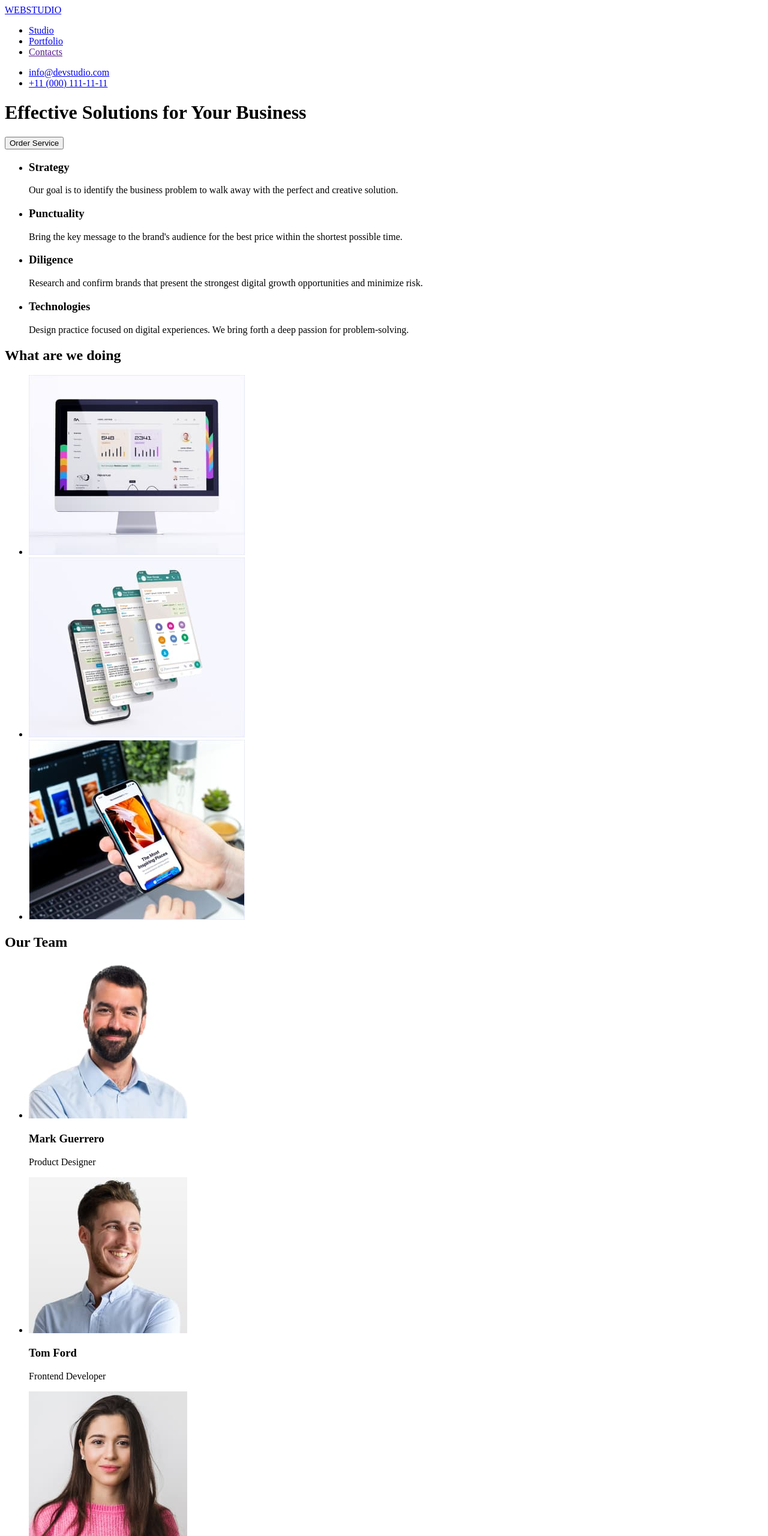
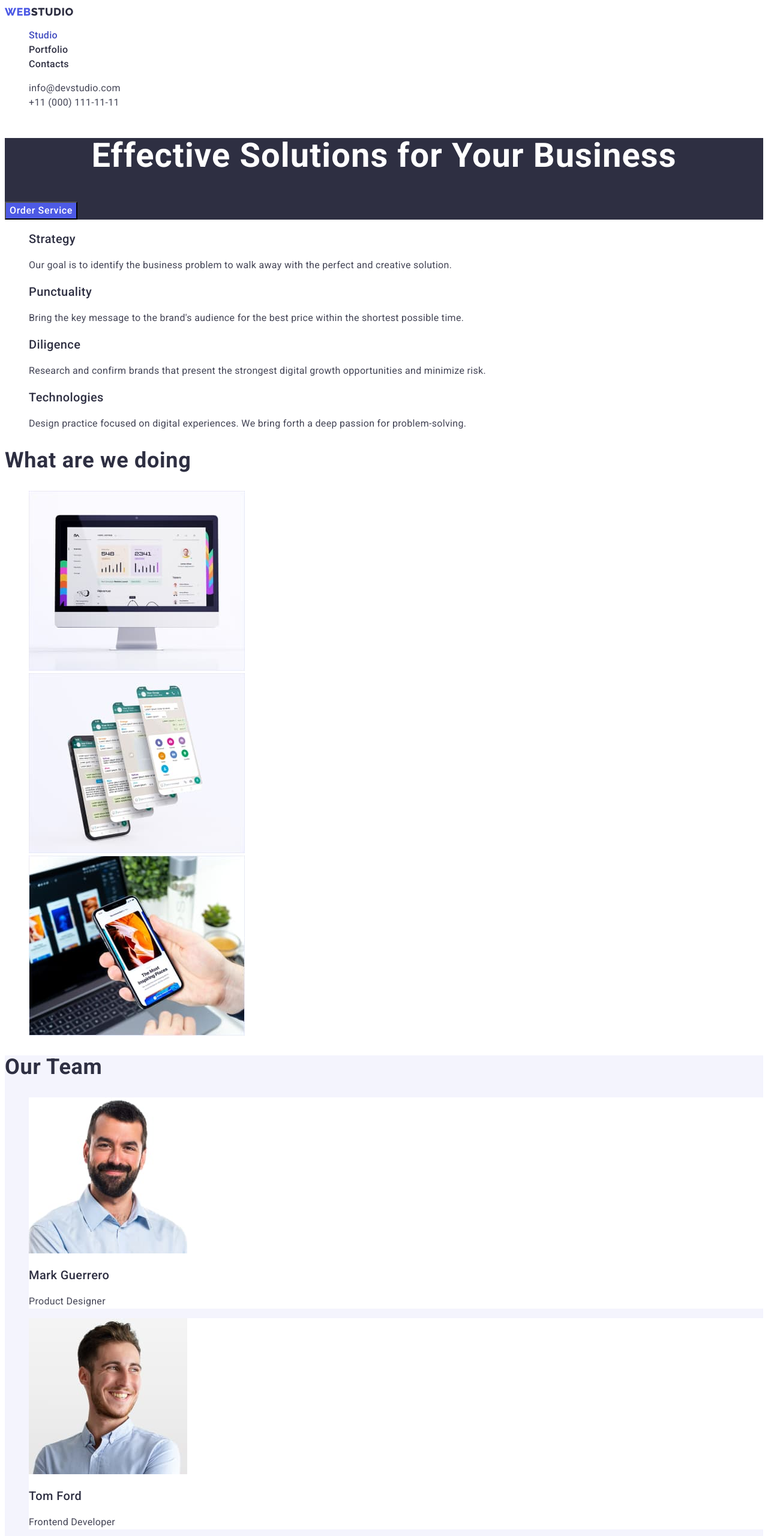
Before and after one commit to Valeri-555/goit-hw2, a plain HTML site: page index.html in a window 1280 px wide. Shown: the top 2560 px of the page at 60% size. Drawn offline with Linux system fonts and the light colour scheme.

Commit message:
added new style

```diff
--- a/css/style.css
+++ b/css/style.css
@@ -0,0 +1,284 @@
+:root{
+    --primary-title-color: #2E2F42;
+    --secondary-text-color: #434455;
+    --accent-color: #404BBF;
+    --btn-color: #4D5AE5;
+    --background-color: #2E2F42;
+}
+
+
+body {
+    font-family: 'Roboto', sans-serif;
+}
+
+a {
+    text-decoration: none;
+    }
+
+/* Navigation */
+
+.header {
+
+}
+
+.header-navigation {}
+
+.logo {
+    font-family: 'Raleway';
+    font-weight: 800;
+    font-size: 18px;
+    line-height: 1.3;
+    letter-spacing: 0.03em;
+    color: #4D5AE5;
+}
+
+.logo-header {
+    font-family: 'Raleway';
+    font-weight: 800;
+    font-size: 18px;
+    line-height: 1.3;
+    letter-spacing: 0.03em;
+    color: #2E2F42;
+}
+
+.header-list {}
+
+.list {
+    list-style: none;
+}
+
+.header-item {}
+
+.header-link {
+font-weight: 500;
+font-size: 16px;
+line-height: 1.5;
+letter-spacing: 0.02em;
+color: #2E2F42;
+}
+
+.link:hover,
+.link:focus,
+.current a {
+    color: var(--accent-color);
+}
+
+.header-contacts {}
+
+.header-mail {
+    font-weight: 400;
+    font-size: 16px;
+    line-height: 1.5;
+    letter-spacing: 0.02em;
+    color: #434455;
+}
+
+.header-tel {
+    font-weight: 400;
+    font-size: 16px;
+    line-height: 1.5;
+    letter-spacing: 0.02em;
+    color: #434455;
+}
+
+/* Title */
+
+.hero {
+    background: var(--background-color);
+}
+.hero-title {
+font-weight: 700;
+font-size: 56px;
+line-height: 1.07;
+text-align: center;
+letter-spacing: 0.02em;
+color: #FFFFFF;
+
+}
+.hero-button {
+    background: var(--btn-color);
+    cursor: pointer;
+}
+
+.hero-button:hover,
+.hero-button:focus {
+    background: var(--accent-color);
+}
+.hero-btn-txt {
+    font-family: inherit;
+    font-weight: 500;
+    font-size: 16px;
+    line-height: 1.5;
+    letter-spacing: 0.04em;
+    color: #FFFFFF;
+}
+
+/* Our feauters */
+
+.feauters {
+}
+.feauters-list {
+}
+.list {
+}
+.feauter {
+}
+
+.visually-hidden {
+    position: absolute;
+    white-space: nowrap;
+    width: 1px;
+    height: 1px;
+    overflow: hidden;
+    border: 0;
+    padding: 0;
+    clip: rect(0 0 0 0);
+    clip-path: inset(50%);
+    margin: -1px;
+}
+
+.feauter-item {
+    font-weight: 500;
+    font-size: 20px;
+    line-height: 1.2;
+    letter-spacing: 0.02em;
+    color: var(--primary-title-color);
+}
+
+.feauter-text {
+    font-weight: 400;
+    font-size: 16px;
+    line-height: 1.5;
+    letter-spacing: 0.02em;
+    color: var(--secondary-text-color);
+}
+
+/* Our work in pictures */
+
+.works {
+}
+.work-title {
+    font-weight: 700;
+    font-size: 36px;
+    line-height: 1.1;
+    letter-spacing: 0.02em;
+    color: var(--primary-title-color);
+}
+.list-works {
+}
+.image-work {
+}
+
+/* Our Team */
+
+.team {
+    background: #F4F4FD;
+}
+
+.item-team {
+    font-weight: 700;
+    font-size: 36px;
+    line-height: 1.1;
+    letter-spacing: 0.02em;
+    color: var(--primary-title-color);
+}
+
+.our-team {
+}
+.team-list {
+    background: #FFFFFF;
+}
+.team-name {
+    font-weight: 500;
+    font-size: 20px;
+    line-height: 1.2;
+    letter-spacing: 0.02em;
+    color: var(--primary-title-color);
+}
+.team-text {
+    font-weight: 400;
+    font-size: 16px;
+    line-height: 1.5;
+    letter-spacing: 0.02em;
+    color: var(--secondary-text-color);
+}
+
+/* Footer */
+
+.footer {
+    background: var(--background-color);
+}
+.logo-footer{
+    font-family: 'Raleway';
+    font-weight: 800;
+    font-size: 18px;
+    line-height: 1.2;
+    letter-spacing: 0.03em;
+    color: #F4F4FD;
+}
+
+.footer-text{
+    font-weight: 400;
+    font-size: 16px;
+    line-height: 1.5;
+    letter-spacing: 0.02em;
+    color: #E7E9FC;
+}
+
+
+/* Portfolio */
+
+/* Buttons */
+
+.buttons {
+}
+.buttons-list {
+}
+
+.button {
+    background: #F4F4FD;
+    cursor: pointer;
+    border: none;
+}
+
+.button:hover,
+.button:focus {
+    background-color: var(--accent-color);
+    color: #FFFFFF;
+}
+.button-text {
+    font-family: inherit;
+    font-weight: 500;
+    font-size: 16px;
+    line-height: 1.5;
+    letter-spacing: 0.04em;
+    color: #4D5AE5;
+}
+
+/* Projects */
+
+.project-list {
+}
+.project-item {
+    font-weight: 500;
+    font-size: 20px;
+    line-height: 1.2;
+    letter-spacing: 0.02em;
+    color: var(--primary-title-color);
+
+}
+.project-text {
+    font-weight: 400;
+    font-size: 16px;
+    line-height: 1.5;
+    letter-spacing: 0.02em;
+    color: var(--secondary-text-color);
+}
+.project-desc {
+    font-weight: 400;
+    font-size: 16px;
+    line-height: 1.5;
+    letter-spacing: 0.02em;
+    color: #2b2b33;
+
+}
--- a/index.html
+++ b/index.html
@@ -4,103 +4,107 @@
     <meta charset="UTF-8">
     <meta http-equiv="X-UA-Compatible" content="IE=edge">
     <meta name="viewport" content="width=device-width, initial-scale=1.0">
+    <title>Document</title>
     <link rel="preconnect" href="https://fonts.googleapis.com">
-<link rel="preconnect" href="https://fonts.gstatic.com" crossorigin>
-<link href="https://fonts.googleapis.com/css2?family=Raleway:wght@800&family=Roboto:wght@400;500;700&display=swap" rel="stylesheet">
-    <title>Document</title>
-    <link rel="stylesheet" href="./css/style.css">
+    <link rel="preconnect" href="https://fonts.gstatic.com" crossorigin>
+    <link href="https://fonts.googleapis.com/css2?family=Raleway:wght@800&family=Roboto:wght@400;500;700&display=swap"
+        rel="stylesheet">
+    <link rel="stylesheet" href="/css/style.css">
 </head>
 <body>
-    <header>
-        <!-- Navigation -->
-        <nav>
-            <a href="./index.html">WEB<span>STUDIO</span></a>
-            <ul>
-                <li><a href="./index.html">Studio</a></li>
-                <li><a href="./portfolio.html">Portfolio</a></li>
-                <li><a href="">Contacts</a></li>
+    <!-- Navigation -->
+    <header class="header">
+        <nav class="header-navigation">
+            <a href="./index.html" class="logo">WEB<span class="logo-header">STUDIO</span></a>
+            <ul class="header-list list">
+                <li class="header-item current"><a href="./index.html" class="header-link link">Studio</a></li>
+                <li class="header-item"><a href="./portfolio.html" class="header-link link">Portfolio</a></li>
+                <li class="header-item"><a href="" class="header-link link">Contacts</a></li>
             </ul>
         </nav>
-        <ul>
-            <li><a href="mailto:info@devstudio.com">info@devstudio.com</a></li>
-            <li><a href="tel:+110001111111">+11 (000) 111-11-11</a></li>
+        <ul class="header-contacts list">
+            <li><a href="mailto:info@devstudio.com" class="header-mail link" >info@devstudio.com</a></li>
+            <li><a href="tel:+110001111111" class="header-tel link">+11 (000) 111-11-11</a></li>
         </ul>
     </header>
     <main>
         <!-- Title -->
-        <h1>Effective Solutions
+        <section class="hero">
+        <h1 class="hero-title">Effective Solutions
             for Your Business</h1>
-            <button type="button">Order Service</button>
+            <button type="button" class="hero-button hero-btn-txt">Order Service</button>
+        </section>
             <!-- Our feauters -->
-            <section>
-                <ul>
-                    <li>
-                        <h3>Strategy</h3>
-                        <p>Our goal is to identify the business
+            <section class="feauters">
+                <h2 hidden class="visually-hidden">Our feauters</h2>
+                <ul class="feauters-list list">
+                    <li class="feauter">
+                        <h3 class="feauter-item">Strategy</h3>
+                        <p class="feauter-text">Our goal is to identify the business
                             problem to walk away with the perfect and creative solution.</p>
                     </li>
-                    <li>
-                        <h3>Punctuality</h3>
-                        <p>Bring the key message to the brand's audience for the best price within the shortest possible time.</p>
+                    <li class="feauter">
+                        <h3 class="feauter-item">Punctuality</h3>
+                        <p class="feauter-text">Bring the key message to the brand's audience for the best price within the shortest possible time.</p>
                     </li>
-                    <li>
-                        <h3>Diligence</h3>
-                        <p>Research and confirm brands that present the strongest digital growth opportunities and minimize risk.</p>
+                    <li class="feauter">
+                        <h3 class="feauter-item">Diligence</h3>
+                        <p class="feauter-text">Research and confirm brands that present the strongest digital growth opportunities and minimize risk.</p>
                     </li>
-                    <li>
-                        <h3>Technologies</h3>
-                    <p>Design practice focused on digital experiences. We bring forth a deep passion for problem-solving.</p>
+                    <li class="feauter">
+                        <h3 class="feauter-item">Technologies</h3>
+                        <p class="feauter-text">Design practice focused on digital experiences. We bring forth a deep passion for problem-solving.</p>
                     </li>
                 </ul>
             </section>
             <!-- Our work in pictures -->
-            <section>
-                <h2>What are we doing</h2>
-                <ul>
-                    <li>
+            <section class="works">
+                <h2 class="work-title">What are we doing</h2>
+                <ul class="list-works list">
+                    <li class="image-work">
                         <img src="./img/computer.jpg" alt="statistics on the computer" width="360px" height="300px">
                     </li>
 
-                    <li>
+                    <li class="image-work">
                         <img src="./img/chat.jpg" alt="telegram chat on the phone" width="360px" height="300px">
                     </li>
 
-                    <li>
+                    <li class="image-work">
                         <img src="./img/phone.jpg" alt="phone application" width="360px" height="300px">
                     </li>
                 </ul>
             </section>
             <!-- Our Team -->
-            <section>
-                <h2>Our Team</h2>
-                <ul>
-                    <li>
+            <section class="team">
+                <h2 class="item-team">Our Team</h2>
+                <ul class="our-team list">
+                    <li class="team-list">
                         <img src="./img/mark.jpg" alt="Mark Guerrero" width="264px" height="260px">
-                        <h3>Mark Guerrero</h3>
-                        <p>Product Designer</p>
+                        <h3 class="team-name">Mark Guerrero</h3>
+                        <p class="team-text">Product Designer</p>
                     </li>
-                    <li>
+                    <li class="team-list">
                         <img src="./img/tom.jpg" alt="Tom Ford" width="264px" height="260px">
-                        <h3>Tom Ford</h3>
-                        <p>Frontend Developer</p>
+                        <h3 class="team-name">Tom Ford</h3>
+                        <p class="team-text">Frontend Developer</p>
                     </li>
-                    <li>
+                    <li class="team-list">
                         <img src="./img/camila.jpg" alt="Camila Garcia" width="264px" height="260px">
-                        <h3>Camila Garcia</h3>
-                        <p>Marketing</p>
+                        <h3 class="team-name">Camila Garcia</h3>
+                        <p class="team-text">Marketing</p>
                     </li>
-                    <li>
+                    <li class="team-list">
                         <img src="./img/daniel.jpg" alt="Daniel Wilson" width="264px" height="260px">
-                        <h3>Daniel Wilson</h3>
-                        <p>UI Designer</p>
+                        <h3 class="team-name">Daniel Wilson</h3>
+                        <p class="team-text">UI Designer</p>
                     </li>
                 </ul>
             </section>
     </main>
     <!-- Footer -->
-    <footer>
-<a href="./index.html">WEB<span>STUDIO</span></a>
-<p>Increase the flow of customers and sales for your business with digital marketing & growth solutions.</p>
+    <footer class="footer">
+<a href="./index.html" class="logo">WEB<span class="logo-footer">STUDIO</span></a>
+<p class="footer-text">Increase the flow of customers and sales for your business with digital marketing & growth solutions.</p>
     </footer>
 </body>
 </html>
```
Also changed, not shown: portfolio.html (+91 -43 lines).
